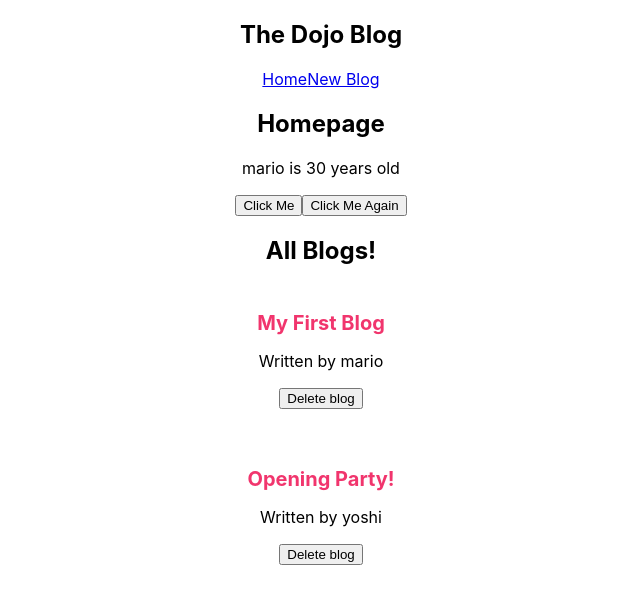
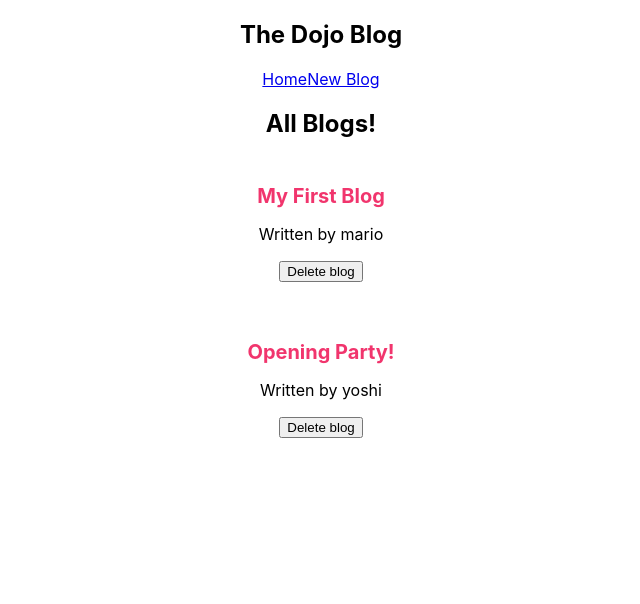
Before and after one commit to tsukune1106/ReactJS-Tutorial, a React (Create React App) app: page / in a window 1280 px wide. Shown: the top 604 px of the page, without its empty margins (319-959 px from the left). Built offline with nearby package versions, Linux system fonts and the light colour scheme; data requests are answered from the project's data file.

Commit message:
Custom Hook tutorial

```diff
--- a/src/components/Home/Home.js
+++ b/src/components/Home/Home.js
@@ -1,133 +1,14 @@
-import { useEffect, useState } from 'react';
 import BlogList from '../BlogList';
 import useFetch from '../useFetch';
-import UseStateWithUseEffect from '../UseState-Async/UseState-With-UseEffect';
-import UseStateWithoutUseEffect from '../UseState-Async/UseState-Without-UseEffect';
 
 const Home = () => {
-    // this does not change the value in html due to not reactive
-    // let name = 'mario';
-    // hence, for reactive, we use useState
-    // [value, function]
-    const [name, setName] = useState('mario');
-    const [age, setAge] = useState(30);
-    const [status, setStatus] = useState(true)
-
-    // const [blogs, setBlogs] = useState([
-    //     { id: 1, title: "My new website", body: 'lorem ipsum...', author: 'mario' },
-    //     { id: 2, title: "Welcome party!", body: 'lorem ipsum...', author: 'yoshi' },
-    //     { id: 3, title: "Web dev top tips", body: 'lorem ipsum...', author: 'mario' }
-    // ]);
-
-    // const [blogs, setBlogs] = useState(null);
-    // const [isPending, setIsPending] = useState(true);
-    // const [error, setError] = useState(null);
-
-    // fetch endpoint with custom hook
     const { data, isPending, error } = useFetch('http://localhost:8000/blogs');
-
-    const handleClick = (e) => {
-        console.log('handleClick this:', this)
-        console.log('hello, ninjas', e);
-        setName('luigi');
-        setAge(45);
-        // setAge({ name: 'test'});
-    }
-
-    const handleClickWithValue = (name, e) => {
-        console.log('handleClickWithValue this:', this)
-        console.log('hello, ' + name + ', ', e);
-    }
-
-    /* passing function as a prop into BlogList component */
-    // const handleDelete = (id) => {
-    //     const newBlogs = blogs.filter(blog => blog.id !== id);
-    //     setBlogs(newBlogs);
-    // }
-
-    /* this function is invoked each time dom render or state changes that caused dom to render */
-    /* is useful when something need to be run every re-render */
-    // useEffect(() => {
-    //     console.log('use effect ran')
-    // });
-
-    /* useEffect dependencies */
-    /* an empty array is added to indicate useEffect to only run once which is when the dom is firstly rendered */
-    /* is used to if only need to run once when it rendered */
-    // useEffect(() => {
-    //     console.log('use effect ran')
-    // }, []);
-
-    /* state function is added into array to indicate which state function invoked will also invoked useEffect */
-    /* this means that useEffect will only be invoked: */
-    /* 1: first time the dom rendered */
-    /* 2: state function is invoked if is included into useEffect dependencies (only if the value is changes, such as different value) */
-    // useEffect(() => {
-    //     console.log('use effect ran');
-    //     // console.log(blogs);
-    //     console.log(name)
-    // }, [name]);
-
-    /* using state function to fetch data */
-    // useEffect(() => {
-    //     console.log('use effect ran');
-    //     fetch('http://localhost:8000/blogs')
-    //         .then(res => {
-    //             if (!res.ok) {
-    //                 throw Error('Could not fetch the data for that resource');
-    //             }
-    //             return res.json();
-    //         })
-    //         .then(data => {
-    //             setBlogs(data);
-    //             setError(null);
-    //         })
-    //         .catch(err => {
-    //             console.log(err.message);
-    //             setError(err.message)
-    //         })
-    //         .finally(() => setIsPending(false))
-    // }, []);
-
-    const toggleStatus = () => {
-        // setStatus(!status)
-    }
-
-    /* ----------------------------- */
 
     return (
         <div className="home">
-            <h2>Homepage</h2>
-            <p>{name} is {age} years old</p>
-            {/* with handleClick(), it will invoked when page start but wont invoked when clicking button */}
-            <button onClick={handleClick}>Click Me</button>
-
-            {/* to invoke function with parenthesis, wrap the function inside a function */}
-            <button onClick={() => handleClickWithValue('mario')}>Click Me Again</button>
-            {/* <button onClick={() => {
-                handleClickWithValue('yoshi')
-            }}>Click Me Again</button> */}
-
-            {/* with button event */}
-            {/* <button onClick={(e) => handleClickWithValue('yoshi', e)}>Click Me Again</button> */}
-
             {isPending && <div>Loading...</div>}
             {error && <div>{error}</div>}
-
-            {/* blogs is being pass into "blogs" as props and pass into BlogList component */}
-            {/* <BlogList blogs={blogs} title="All Blogs!" handleDelete={handleDelete} /> */}
-            {/* {blogs && <BlogList blogs={blogs} title="All Blogs!" handleDelete={handleDelete} />} */}
             {data && <BlogList blogs={data} title="All Blogs!"/>}
-
-            {/* <button onClick={() => setName('luigi')}>Change name</button>
-            <p>{name}</p> */}
-
-            {/* <button onClick={toggleStatus}>Toggle Status</button>
-            <p>Status: {status.toString()}</p> */}
-
-            {/* Difference of useState with and without useEffect -> async
-            <UseStateWithoutUseEffect />
-            <UseStateWithUseEffect /> */}
         </div>
     );
 };
```
